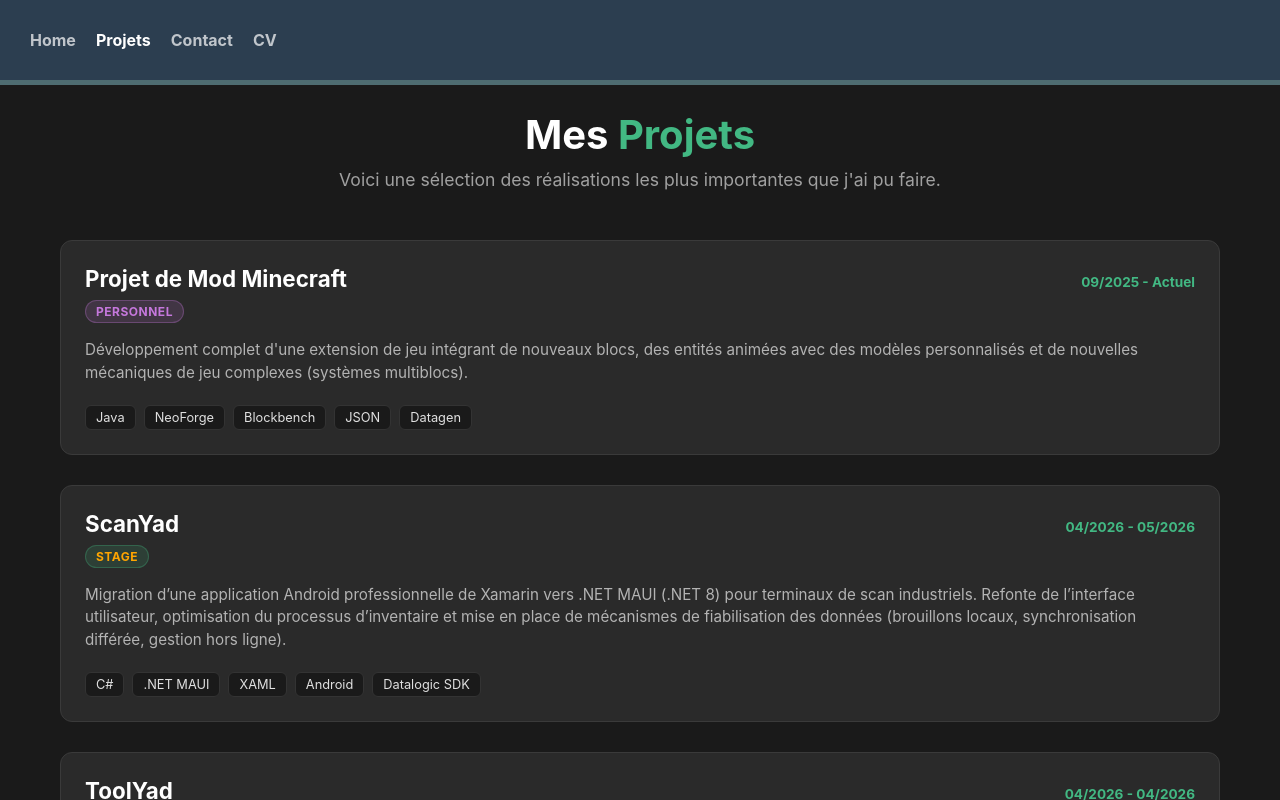
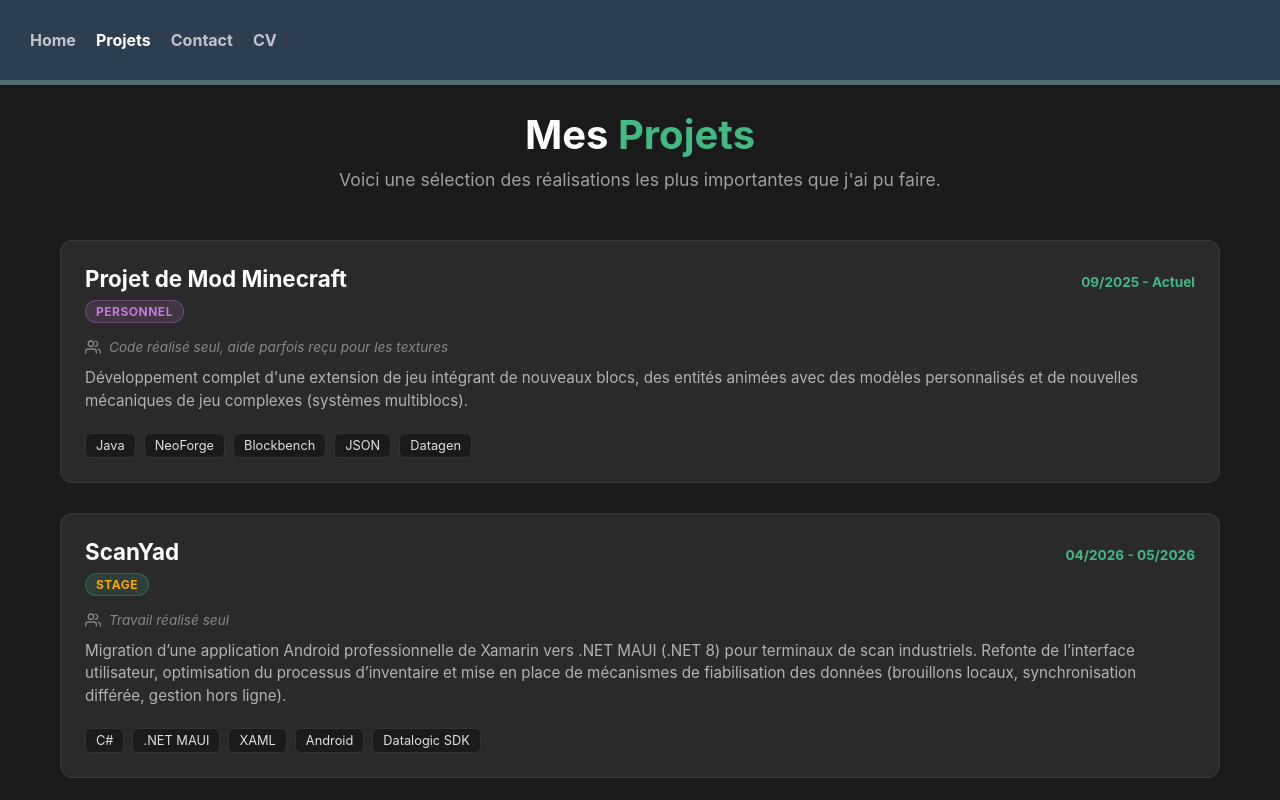
Before and after one commit to Guillaume-Btn/Portfolio, a Vue app: page /projects in a window 1280 px wide. Shown: the top 800 px of the page. Built offline with nearby package versions, Linux system fonts and the light colour scheme.

Commit message:
ajout du nb de gens dans projet

```diff
--- a/src/components/ProjectComponent.vue
+++ b/src/components/ProjectComponent.vue
@@ -32,6 +32,16 @@
     </div>
 
     <div class="card-body">
+      <div v-if="project.team" class="team-info">
+        <svg xmlns="http://www.w3.org/2000/svg" width="16" height="16" viewBox="0 0 24 24" fill="none" stroke="currentColor" stroke-width="2" stroke-linecap="round" stroke-linejoin="round" class="team-icon">
+          <path d="M17 21v-2a4 4 0 0 0-4-4H5a4 4 0 0 0-4 4v2"></path>
+          <circle cx="9" cy="7" r="4"></circle>
+          <path d="M23 21v-2a4 4 0 0 0-3-3.87"></path>
+          <path d="M16 3.13a4 4 0 0 1 0 7.75"></path>
+        </svg>
+        <span>{{ project.team }}</span>
+      </div>
+
       <p class="description">{{ project.description }}</p>
     </div>
 
@@ -45,7 +55,6 @@
   </div>
 </template>
 
-
 <style scoped>
 .project-card {
   background-color: #2a2a2a;
@@ -53,12 +62,11 @@
   padding: 24px;
   display: flex;
   flex-direction: column;
-  transition:
-    transform 0.2s,
-    box-shadow 0.2s;
+  transition: transform 0.2s, box-shadow 0.2s;
   border: 1px solid #3a3a3a;
   height: 100%;
 }
+
 .context-badge {
   font-size: 0.75rem;
   font-weight: bold;
@@ -77,13 +85,13 @@
 
 .context-uni {
   background-color: rgba(97, 175, 239, 0.15);
-  color: #61afef; /* Bleu pastel */
+  color: #61afef;
   border: 1px solid rgba(97, 175, 239, 0.3);
 }
 
 .context-perso {
   background-color: rgba(198, 120, 221, 0.15);
-  color: #c678dd; /* Violet pastel */
+  color: #c678dd;
   border: 1px solid rgba(198, 120, 221, 0.3);
 }
 
@@ -124,6 +132,21 @@
   margin-bottom: 20px;
 }
 
+/* Nouveau style pour l'affichage de l'équipe */
+.team-info {
+  display: flex;
+  align-items: center;
+  gap: 8px;
+  color: #888;
+  font-size: 0.85rem;
+  margin-bottom: 12px;
+  font-style: italic;
+}
+
+.team-icon {
+  color: #888;
+}
+
 .description {
   color: #b3b3b3;
   line-height: 1.5;
--- a/src/models/projectModel.ts
+++ b/src/models/projectModel.ts
@@ -3,6 +3,7 @@
   title: string
   date: string
   context: string
+  team:string
   description: string
   technologies: string[]
 }
--- a/src/views/ProjectsView.vue
+++ b/src/views/ProjectsView.vue
@@ -7,6 +7,7 @@
     title: 'Projet de Mod Minecraft',
     date: '09/2025 - Actuel',
     context: 'Personnel',
+    team: "Code réalisé seul, aide parfois reçu pour les textures",
     description:
       "Développement complet d'une extension de jeu intégrant de nouveaux blocs, des entités animées avec des modèles personnalisés et de nouvelles mécaniques de jeu complexes (systèmes multiblocs).",
     technologies: ['Java', 'NeoForge', 'Blockbench', 'JSON', 'Datagen'],
@@ -16,6 +17,7 @@
     title: 'ScanYad',
     date: '04/2026 - 05/2026',
     context: 'Stage',
+    team: "Travail réalisé seul",
     description:
        "Migration d’une application Android professionnelle de Xamarin vers .NET MAUI (.NET 8) pour terminaux de scan industriels. Refonte de l’interface utilisateur, optimisation du processus d’inventaire et mise en place de mécanismes de fiabilisation des données (brouillons locaux, synchronisation différée, gestion hors ligne).",
     technologies: ['C#', '.NET MAUI', 'XAML', 'Android', 'Datalogic SDK'],
@@ -25,6 +27,7 @@
     title: 'ToolYad',
     date: '04/2026 - 04/2026',
     context: 'Stage',
+    team: "Travail réalisé seul",
     description:
       "Refonte de l’interface d’une application bureautique de gestion d’import/export liée à l’écosystème Sage. Conception de maquettes, développement sous Windows Forms avec Siticone UI, et mise en place d’un système d’authentification, de rôles et de permissions avec sauvegarde en JSON/XML.",
     technologies: ['C#', 'Windows Forms', 'Siticone UI', 'JSON/XML', 'Figma'],
@@ -34,6 +37,7 @@
     title: 'Deckalé',
     date: '09/2025 - 03/2026',
     context: 'Universitaire',
+    team: "Travail réalisé par 4 personnes",
     description:
       "Logiciel de jeu de cartes à collectionner et à jouer. Conception globale du projet, rédaction du cahier des charges et développement complet de l'interface et de la logique de jeu.",
     technologies: ['Java', 'JavaSwing', 'Figma', 'SQL'],
@@ -43,6 +47,7 @@
     title: 'Optimisez vos lumières',
     date: '03/2025 - 07/2025',
     context: 'Universitaire',
+    team: "Travail réalisé par 3 personnes",
     description:
       "Logiciel algorithmique de calcul et de visualisation de trajets sur une carte interactive. Intégration d'un système permettant d'estimer et d'afficher les temps de parcours.",
     technologies: ['Java', 'JavaSwing', 'Figma', 'Algorithmique'],
@@ -52,6 +57,7 @@
     title: 'Annuaire numérique en C',
     date: '11/2024 - 01/2025',
     context: 'Universitaire',
+    team: "Travail réalisé par 2 personnes",
     description:
       "Application console performante permettant la gestion complète d'un annuaire numérique. L'accès, la modification et la persistance des données sont gérés via la lecture et l'écriture de fichiers CSV.",
     technologies: ['C', 'Fichiers CSV', 'Gestion de la mémoire'],
```
